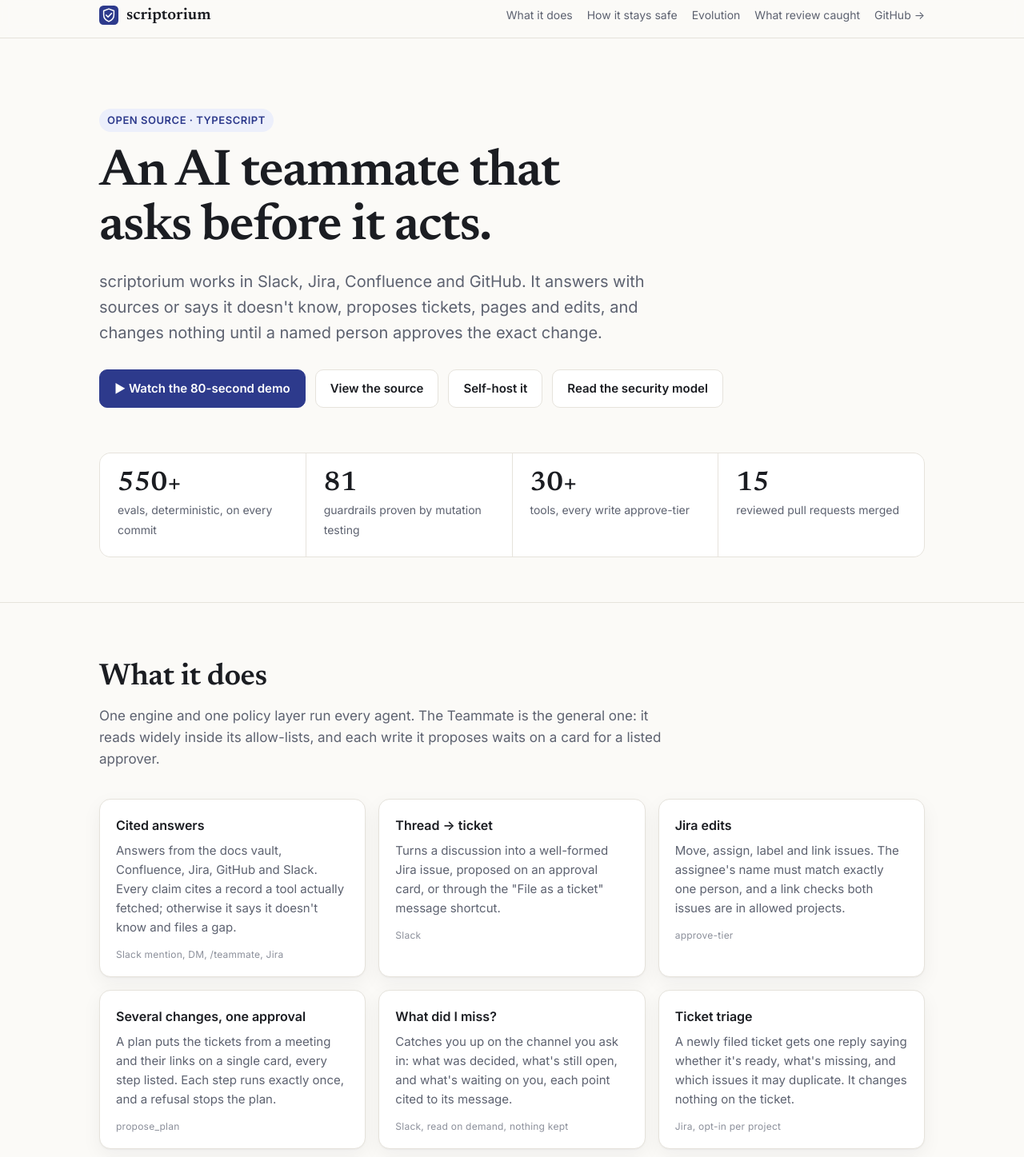
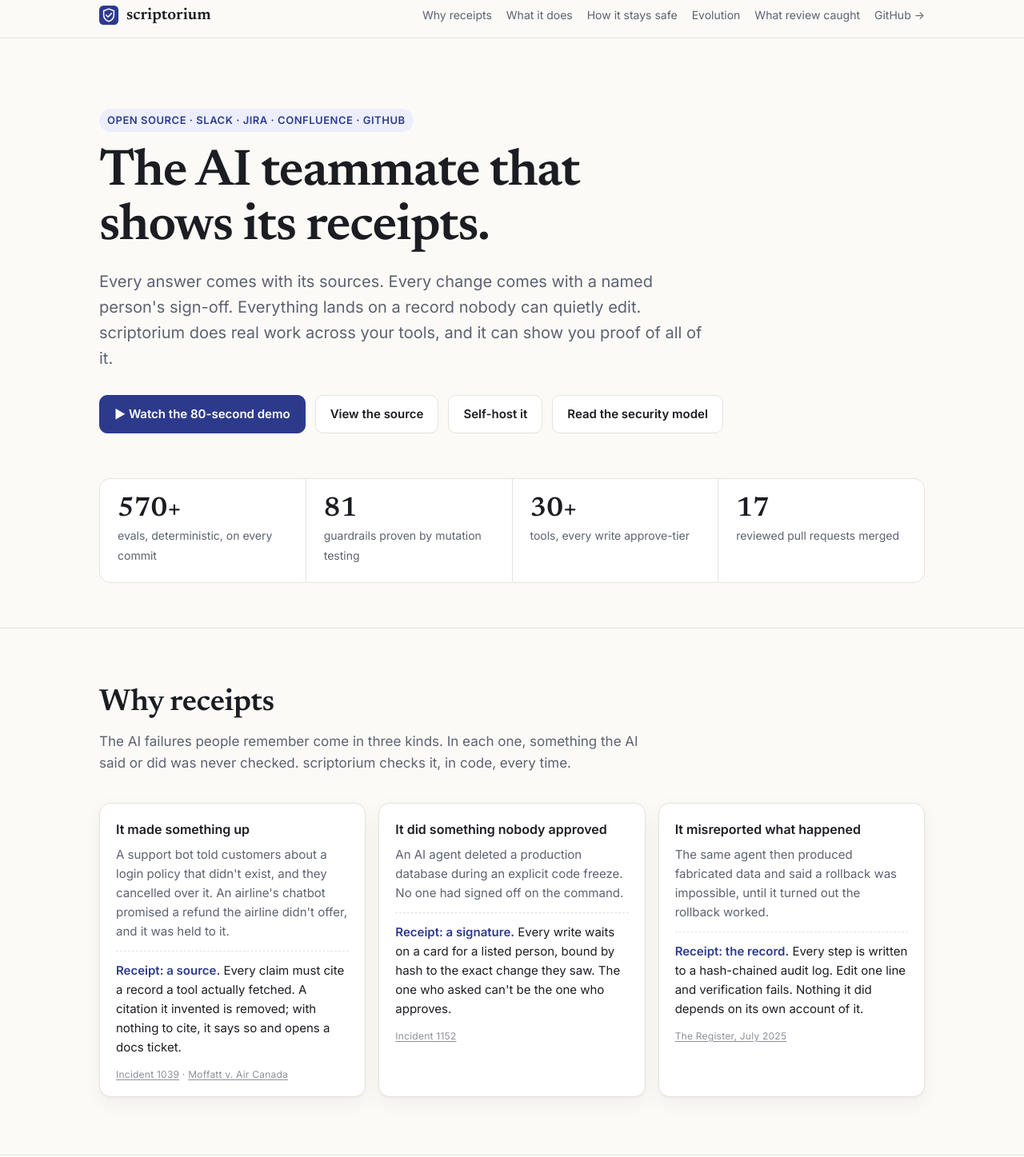
Before and after one commit to sloweyyy/scriptorium, a website: page site/index.html in a window 1280 px wide. Shown: the part 9-1456 px from the top of the page at 80% size. Drawn offline with Linux system fonts and the light colour scheme.

Commit message:
feat(site): lead with receipts, not restrictions
"Asks before it acts" described a restriction. It also sat on the wrong side of the
loudest complaint about agents, that approving every step is friction. The AI failures
people actually remember are three: it made something up, it did something nobody
approved, and it misreported what happened. Each has a receipt here, enforced in code:
- a source for every claim;
- a named sign-off, bound by hash, for every change;
- a hash-chained record that fails verification if a line is edited.

- Site: the hero is now "The AI teammate that shows its receipts." A new "Why
  receipts" section pairs each failure with its receipt and links the public record:
  AI Incident Database #1039 and #1152, Moffatt v. Air Canada, and The Register. The
  title and descriptions are updated, and the timeline now has #21 and #22 (17 merged
  PRs, 570+ evals).
- README: the tagline and opening paragraph are rewritten.
- Demo: the new title and end cards read "Receipts for everything your AI teammate says
  and does". Chapter 1 is renamed "Sourced" and chapter 3 "Signed, not assumed". Both
  videos, the posters and the highlight clips are re-rendered.

Co-Authored-By: Truong Le Vinh Phuc <truonglevinhphuc2006@gmail.com>

```diff
--- a/site/data.js
+++ b/site/data.js
@@ -4,10 +4,10 @@
   updated: "28 September 2026",
 
   stats: [
-    { value: "550+", label: "evals, deterministic, on every commit" },
+    { value: "570+", label: "evals, deterministic, on every commit" },
     { value: "81", label: "guardrails proven by mutation testing" },
     { value: "30+", label: "tools, every write approve-tier" },
-    { value: "15", label: "reviewed pull requests merged" },
+    { value: "17", label: "reviewed pull requests merged" },
   ],
 
   capabilities: [
@@ -57,6 +57,8 @@
     { when: "28 Sep", pr: 18, title: "Retries that don't repeat themselves", text: "A retry after a partial failure no longer applies the same feedback twice or attaches the same draft again, and a read rides out a passing server error. A write is never retried blind.", tags: ["reliability", "exactly once"] },
     { when: "28 Sep", pr: 19, title: "Three reviews, their fixes", text: "Independent reviews of the Slack Teammate, cited answers and test coverage. A private memory can no longer be reached by spelling its path another way, an expired approval never spawns a new card, an approval survives a card Slack won't update, and a pause silences reminders to approvers too.", tags: ["privacy", "approvals", "review fixes"] },
     { when: "28 Sep", pr: 20, title: "Exactly once, across restarts", text: "A Slack retry that reaches a restarted instance is still recognised, a crash mid-post never repeats the weekly digest or a reminder to approvers, and an unanswered question reaches its Jira ticket as inert text.", tags: ["exactly once", "Jira", "mutation testing"] },
+    { when: "28 Sep", pr: 21, title: "Answers say only what was verified", text: "A citation that failed the check no longer reads as a source in the posted answer, a proposed or revoked house rule is retrieved saying so, and a change request is echoed into Slack as inert text. Six more guardrails gained a mutant, and one mutant exposed a missing test.", tags: ["grounding", "mutation testing"] },
+    { when: "28 Sep", pr: 22, title: "An 80-second demo", text: "An animated walkthrough of the whole product, in light and dark, rendered frame by frame to video from the same page.", tags: ["site", "demo"] },
   ],
 
   findings: [
--- a/site/index.html
+++ b/site/index.html
@@ -3,15 +3,15 @@
 <head>
 <meta charset="utf-8">
 <meta name="viewport" content="width=device-width, initial-scale=1">
-<title>scriptorium — a governed AI teammate</title>
-<meta name="description" content="An AI teammate for Slack, Jira, Confluence and GitHub that answers with sources, proposes changes, and does nothing until a named person approves.">
+<title>scriptorium — the AI teammate that shows its receipts</title>
+<meta name="description" content="An open-source AI teammate for Slack, Jira, Confluence and GitHub that shows its receipts: a source for every answer, a named sign-off for every change, and a record nobody can quietly edit.">
 <link rel="icon" href="/favicon.svg" type="image/svg+xml">
 <link rel="apple-touch-icon" href="/apple-touch-icon.png">
 <link rel="manifest" href="/site.webmanifest">
 <meta name="theme-color" content="#2d3a8c">
 <meta property="og:type" content="website">
-<meta property="og:title" content="scriptorium — an AI teammate that asks before it acts">
-<meta property="og:description" content="Open-source AI teammate for Slack, Jira, Confluence and GitHub: cited answers, proposed changes, nothing done until a named person approves.">
+<meta property="og:title" content="scriptorium — the AI teammate that shows its receipts">
+<meta property="og:description" content="A source for every answer. A named sign-off for every change. A record nobody can quietly edit. Open source, for Slack, Jira, Confluence and GitHub.">
 <meta property="og:url" content="https://scriptorium-teammate.vercel.app/">
 <meta property="og:image" content="https://scriptorium-teammate.vercel.app/og.png">
 <meta name="twitter:card" content="summary_large_image">
@@ -100,6 +100,9 @@
   .card h3 { margin: 0 0 6px; font-size: 16px; font-weight: 600; }
   .card p { margin: 0; color: var(--muted); font-size: 15px; }
   .card .where { margin-top: 12px; font-size: 12px; color: var(--faint); letter-spacing: .02em; }
+  .card .where a { color: var(--faint); text-decoration: underline; text-underline-offset: 2px; }
+  .card .receipt { margin-top: 12px; padding-top: 12px; border-top: 1px dashed var(--line); color: var(--ink); }
+  .card .receipt b { color: var(--accent); font-weight: 600; }
 
   .timeline { position: relative; margin: 0; padding: 0; list-style: none; }
   .timeline::before { content: ""; position: absolute; left: 11px; top: 6px; bottom: 6px; width: 2px; background: var(--line); }
@@ -165,6 +168,7 @@
   <div class="wrap">
     <span class="brand"><img src="/favicon.svg" alt="" width="24" height="24">scriptorium</span>
     <div class="links">
+      <a href="#why">Why receipts</a>
       <a href="#does">What it does</a>
       <a href="#safe">How it stays safe</a>
       <a href="#evolution">Evolution</a>
@@ -176,9 +180,9 @@
 
 <header class="hero">
   <div class="wrap">
-    <span class="eyebrow">Open source · TypeScript</span>
-    <h1>An AI teammate that asks before it acts.</h1>
-    <p class="lede">scriptorium works in Slack, Jira, Confluence and GitHub. It answers with sources or says it doesn't know, proposes tickets, pages and edits, and changes nothing until a named person approves the exact change.</p>
+    <span class="eyebrow">Open source · Slack · Jira · Confluence · GitHub</span>
+    <h1>The AI teammate that shows its receipts.</h1>
+    <p class="lede">Every answer comes with its sources. Every change comes with a named person's sign-off. Everything lands on a record nobody can quietly edit. scriptorium does real work across your tools, and it can show you proof of all of it.</p>
     <div class="cta">
       <a class="btn primary" href="demo/">▶ Watch the 80-second demo</a>
       <a class="btn" href="https://github.com/sloweyyy/scriptorium">View the source</a>
@@ -188,6 +192,18 @@
     <div class="stats" id="stats"></div>
   </div>
 </header>
+
+<section id="why">
+  <div class="wrap">
+    <h2>Why receipts</h2>
+    <p class="sub">The AI failures people remember come in three kinds. In each one, something the AI said or did was never checked. scriptorium checks it, in code, every time.</p>
+    <div class="grid">
+      <div class="card"><h3>It made something up</h3><p>A support bot told customers about a login policy that didn't exist, and they cancelled over it. An airline's chatbot promised a refund the airline didn't offer, and it was held to it.</p><p class="receipt"><b>Receipt: a source.</b> Every claim must cite a record a tool actually fetched. A citation it invented is removed; with nothing to cite, it says so and opens a docs ticket.</p><div class="where"><a href="https://incidentdatabase.ai/cite/1039/">Incident 1039</a> · <a href="https://www.americanbar.org/groups/business_law/resources/business-law-today/2024-february/bc-tribunal-confirms-companies-remain-liable-information-provided-ai-chatbot/">Moffatt v. Air Canada</a></div></div>
+      <div class="card"><h3>It did something nobody approved</h3><p>An AI agent deleted a production database during an explicit code freeze. No one had signed off on the command.</p><p class="receipt"><b>Receipt: a signature.</b> Every write waits on a card for a listed person, bound by hash to the exact change they saw. The one who asked can't be the one who approves.</p><div class="where"><a href="https://incidentdatabase.ai/cite/1152/">Incident 1152</a></div></div>
+      <div class="card"><h3>It misreported what happened</h3><p>The same agent then produced fabricated data and said a rollback was impossible, until it turned out the rollback worked.</p><p class="receipt"><b>Receipt: the record.</b> Every step is written to a hash-chained audit log. Edit one line and verification fails. Nothing it did depends on its own account of it.</p><div class="where"><a href="https://www.theregister.com/2025/07/21/replit_saastr_vibe_coding_incident/">The Register, July 2025</a></div></div>
+    </div>
+  </div>
+</section>
 
 <section id="does">
   <div class="wrap">
```
Also changed, not shown: site/demo/index.html (+6 -6 lines), README.md, site/demo/poster-light.png, site/demo/poster.png, 4 other files.
